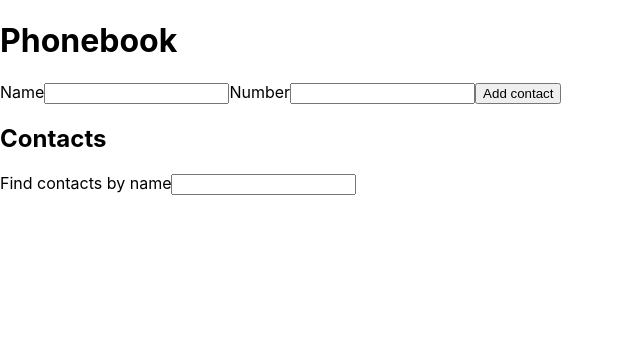
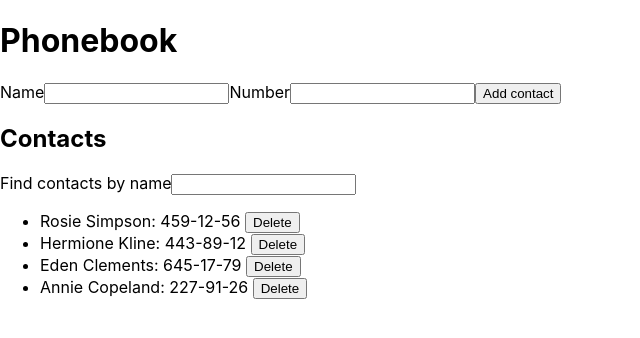
Before and after one commit to iq-dev-expert/goit-react-hw-02-phonebook, a React (Create React App) app: page / in a window 1280 px wide. Shown: the top 338 px of the page, without its empty margins (0-640 px from the left). Built offline with nearby package versions, Linux system fonts and the light colour scheme.

Commit message:
add propTypes

```diff
--- a/package.json
+++ b/package.json
@@ -8,6 +8,7 @@
     "@testing-library/react": "^12.1.4",
     "@testing-library/user-event": "^13.5.0",
     "nanoid": "^4.0.2",
+    "prop-types": "^15.8.1",
     "react": "^18.1.0",
     "react-dom": "^18.1.0",
     "react-scripts": "5.0.1",
--- a/src/components/App.jsx
+++ b/src/components/App.jsx
@@ -6,7 +6,12 @@
 
 class App extends Component {
   state = {
-    contacts: [],
+    contacts: [
+      { id: 'id-1', name: 'Rosie Simpson', number: '459-12-56' },
+      { id: 'id-2', name: 'Hermione Kline', number: '443-89-12' },
+      { id: 'id-3', name: 'Eden Clements', number: '645-17-79' },
+      { id: 'id-4', name: 'Annie Copeland', number: '227-91-26' },
+    ],
     filter: '',
   };
 
--- a/src/components/ContactForm.jsx
+++ b/src/components/ContactForm.jsx
@@ -1,4 +1,5 @@
 import React, { Component } from 'react';
+import PropTypes from 'prop-types';
 
 class ContactForm extends Component {
   state = { name: '', number: '' };
@@ -75,4 +76,15 @@
   }
 }
 
+ContactForm.propTypes = {
+  contacts: PropTypes.arrayOf(
+    PropTypes.shape({
+      id: PropTypes.string.isRequired,
+      name: PropTypes.string.isRequired,
+      number: PropTypes.string.isRequired,
+    }).isRequired
+  ).isRequired,
+  onFormSubmit: PropTypes.func.isRequired,
+};
+
 export default ContactForm;
--- a/src/components/ContactList.jsx
+++ b/src/components/ContactList.jsx
@@ -1,3 +1,5 @@
+import PropTypes from 'prop-types';
+
 function ContactList({ contacts, onDeleteButtonClick }) {
   return (
     <ul>
@@ -15,4 +17,15 @@
   );
 }
 
+ContactList.propTypes = {
+  contacts: PropTypes.arrayOf(
+    PropTypes.shape({
+      id: PropTypes.string.isRequired,
+      name: PropTypes.string.isRequired,
+      number: PropTypes.string.isRequired,
+    }).isRequired
+  ).isRequired,
+  onDeleteButtonClick: PropTypes.func.isRequired,
+};
+
 export default ContactList;
--- a/src/components/Filter.jsx
+++ b/src/components/Filter.jsx
@@ -1,3 +1,5 @@
+import PropTypes from 'prop-types';
+
 function Filter({ value: { filter }, onChange }) {
   return (
     <label>
@@ -7,4 +9,18 @@
   );
 }
 
+Filter.propTypes = {
+  onChange: PropTypes.func.isRequired,
+  value: PropTypes.shape({
+    contacts: PropTypes.arrayOf(
+      PropTypes.shape({
+        id: PropTypes.string.isRequired,
+        name: PropTypes.string.isRequired,
+        number: PropTypes.string.isRequired,
+      }).isRequired
+    ).isRequired,
+    filter: PropTypes.string.isRequired,
+  }).isRequired,
+};
+
 export default Filter;
```
Also changed, not shown: 1 other file (tests, documents, lock files or other folders).
